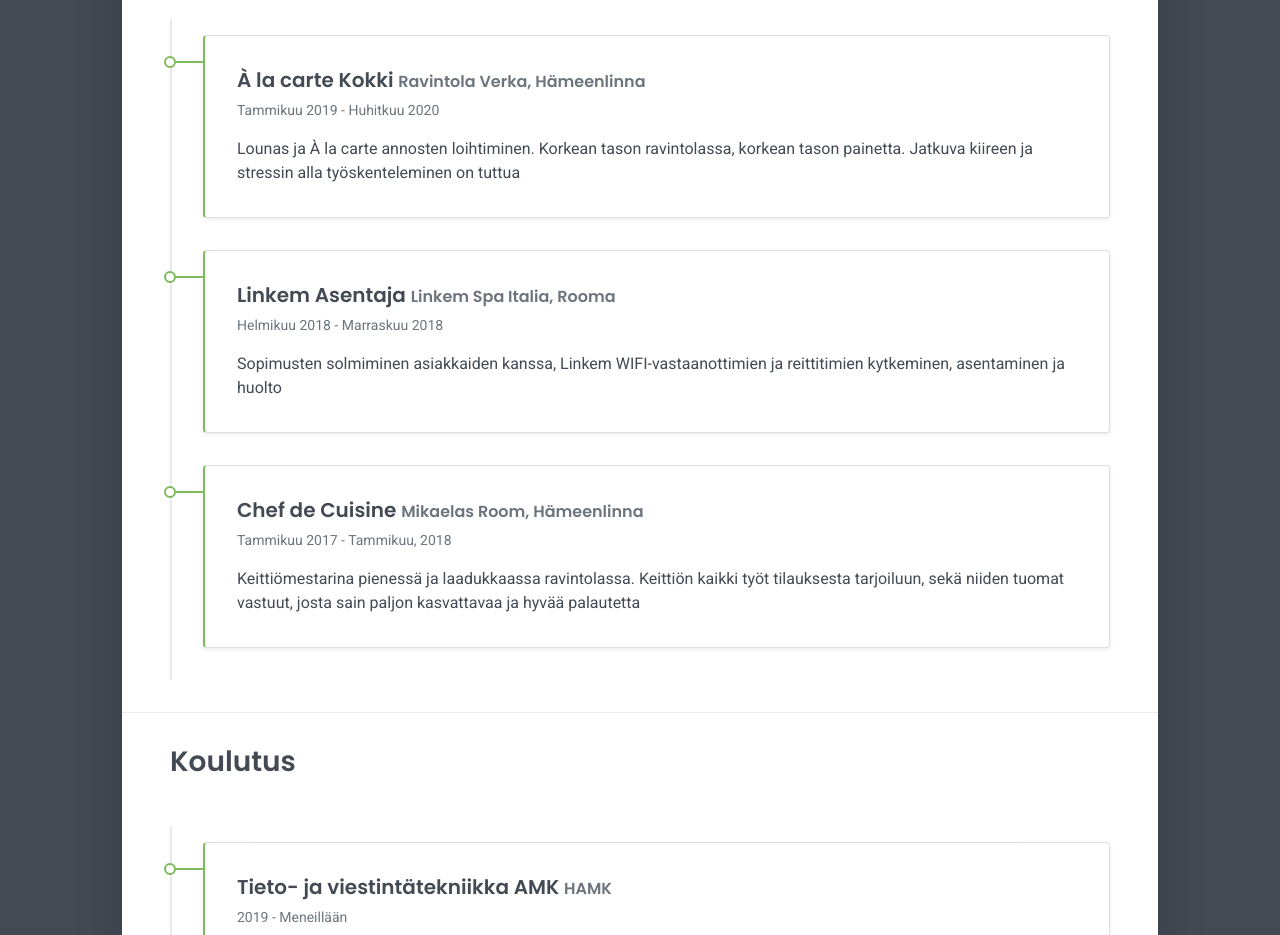
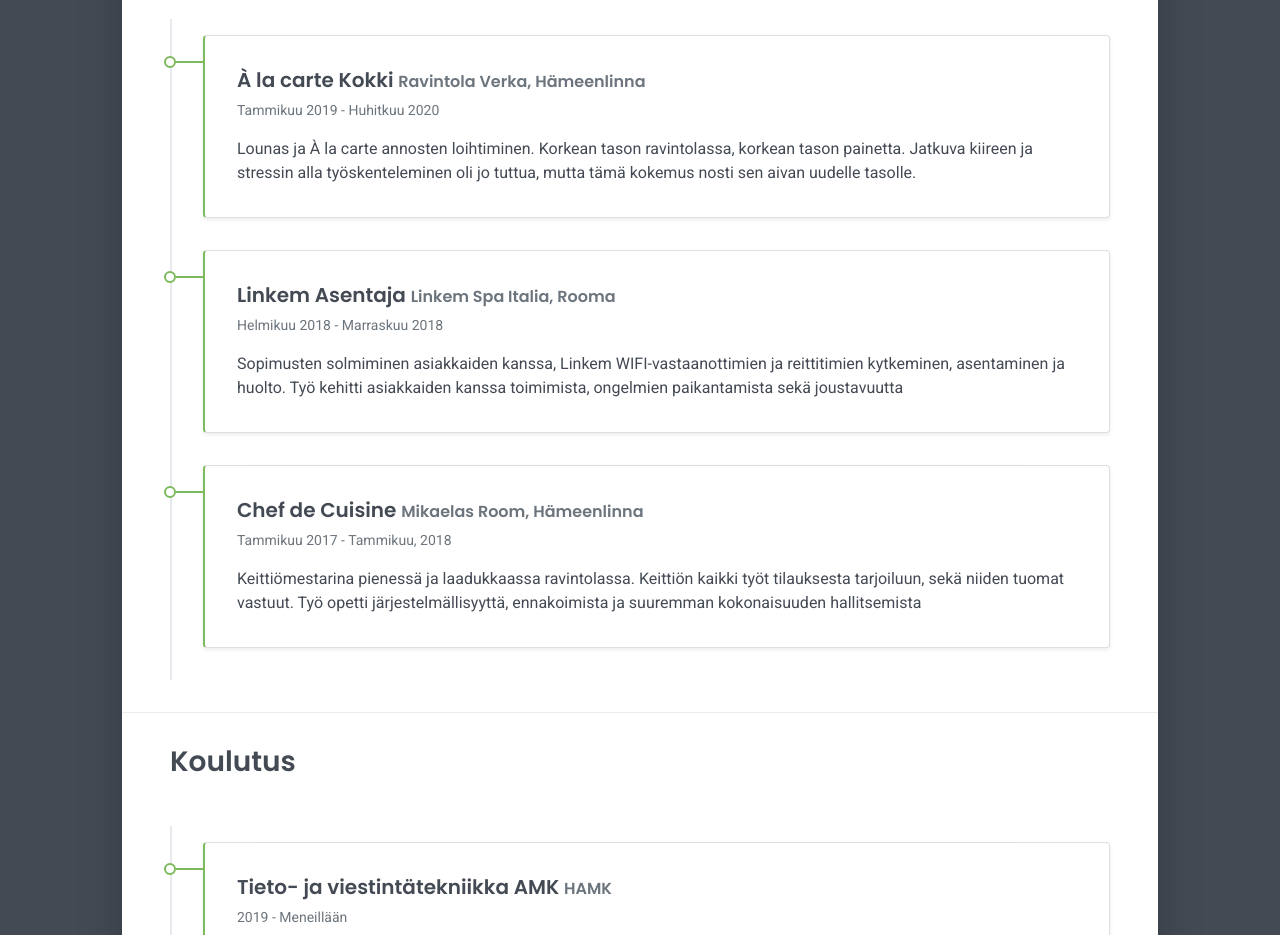
Before and after one commit to Macezu/Macezu.github.io, a website: page index.html in a window 1280 px wide. Shown: the part 1040-1975 px from the top of the page. Drawn offline with nearby package versions, Linux system fonts and the light colour scheme.

Commit message:
90% Done

```diff
--- a/css/main.css
+++ b/css/main.css
@@ -93,9 +93,6 @@
   margin-left: auto;
   margin-right: auto; }
 
-.avatar img {
-  /* Safari 6.0 - 9.0 */
-  filter: grayscale(100%); }
 
 footer a:not(.nav-link) {
   color: inherit;
--- a/index.html
+++ b/index.html
@@ -53,7 +53,7 @@
   <div class="cover-bg p-3 p-lg-4 text-black">
     <div class="row">
       <div class="col-lg-4 col-md-5">
-        <div class="avatar hover-effect bg-dark shadow-sm p-1"><img src="images/avatar.jpg" width="200" height="200"/></div>
+        <div class="avatar hover-effect bg-dark shadow-sm p-1"><img src="images/mina.jpg" width="200" height="200"/></div>
       </div>
       <div class="col-lg-8 col-md-7 text-center text-md-start typed-headline">
         <h2 class="h1 mt-2 h4 inline-block" data-aos="fade-left" data-aos-delay="0">Marco Peciola</h2>
@@ -148,21 +148,21 @@
         <div class="card-body">
           <div class="h5 mb-1">À la carte Kokki <span class="text-muted h6">Ravintola Verka, Hämeenlinna</span></div>
           <div class="text-muted text-small mb-2">Tammikuu 2019 - Huhitkuu 2020</div>
-          <div>Lounas ja À la carte annosten loihtiminen. Korkean tason ravintolassa, korkean tason painetta. Jatkuva kiireen ja stressin alla työskenteleminen on tuttua</div>
+          <div>Lounas ja À la carte annosten loihtiminen. Korkean tason ravintolassa, korkean tason painetta. Jatkuva kiireen ja stressin alla työskenteleminen oli jo tuttua, mutta tämä kokemus nosti sen aivan uudelle tasolle.</div>
         </div>
       </div>
       <div class="timeline-card timeline-card-primary card shadow-sm">
         <div class="card-body">
           <div class="h5 mb-1">Linkem Asentaja <span class="text-muted h6">Linkem Spa Italia, Rooma</span></div>
           <div class="text-muted text-small mb-2">Helmikuu 2018 - Marraskuu 2018</div>
-          <div>Sopimusten solmiminen asiakkaiden kanssa, Linkem WIFI-vastaanottimien ja reittitimien kytkeminen, asentaminen ja huolto</div>
+          <div>Sopimusten solmiminen asiakkaiden kanssa, Linkem WIFI-vastaanottimien ja reittitimien kytkeminen, asentaminen ja huolto. Työ kehitti asiakkaiden kanssa toimimista, ongelmien paikantamista sekä joustavuutta</div>
         </div>
       </div>
       <div class="timeline-card timeline-card-primary card shadow-sm">
         <div class="card-body">
           <div class="h5 mb-1">Chef de Cuisine <span class="text-muted h6">Mikaelas Room, Hämeenlinna</span></div>
           <div class="text-muted text-small mb-2">Tammikuu 2017 - Tammikuu, 2018</div>
-          <div>Keittiömestarina pienessä ja laadukkaassa ravintolassa. Keittiön kaikki työt tilauksesta tarjoiluun, sekä niiden tuomat vastuut, josta sain paljon kasvattavaa ja hyvää palautetta</div>
+          <div>Keittiömestarina pienessä ja laadukkaassa ravintolassa. Keittiön kaikki työt tilauksesta tarjoiluun, sekä niiden tuomat vastuut. Työ opetti järjestelmällisyyttä, ennakoimista ja suuremman kokonaisuuden hallitsemista</div>
         </div>
       </div>
     </div>
```
Also changed, not shown: images/avatar.jpg (deleted), images/mina.jpg (added), right-resume.png (deleted).
